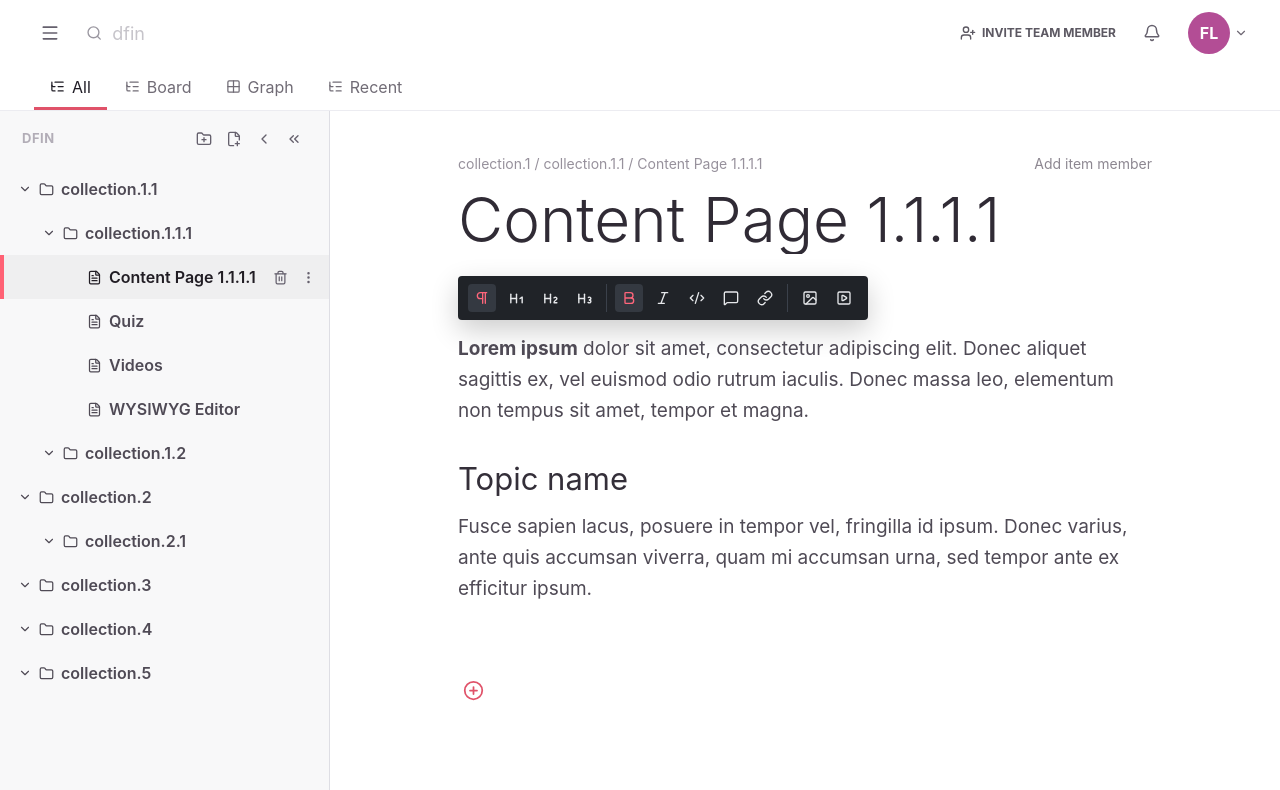
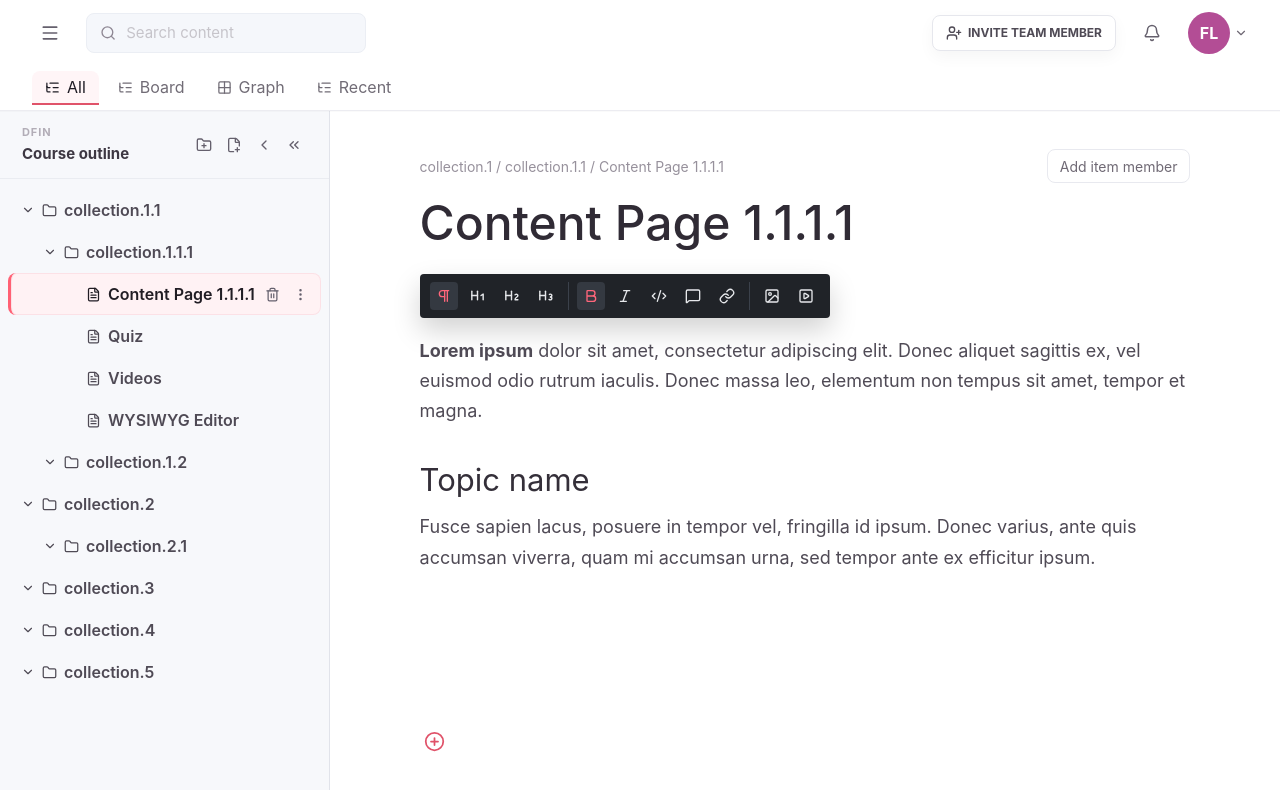
Before and after one commit to hariz-GER/LRNR-Global-Infotech-, a React (Vite) app: page / in a window 1280 px wide. Shown: the top 790 px of the page. Built offline with nearby package versions, Linux system fonts and the light colour scheme.

Commit message:
Enhance RichTextEditor with widget menu functionality and improve UI elements

```diff
--- a/src/components/Editor/RichTextEditor.tsx
+++ b/src/components/Editor/RichTextEditor.tsx
@@ -27,7 +27,9 @@ export function RichTextEditor() {
   const pendingSaveRef = useRef<number | null>(null)
   const activeNodeIdRef = useRef(activeNodeId)
   const fileInputRef = useRef<HTMLInputElement | null>(null)
+  const widgetStripRef = useRef<HTMLDivElement | null>(null)
   const mediaKindRef = useRef<MediaKind>('image')
+  const [isWidgetMenuOpen, setIsWidgetMenuOpen] = useState(false)
 
   const saveBody = useCallback(
     (nodeId: string, body: string) => {
@@ -84,6 +86,26 @@ export function RichTextEditor() {
   }, [])
 
   useEffect(() => {
+    if (!isWidgetMenuOpen) {
+      return undefined
+    }
+
+    const closeWidgetMenuOnOutsideClick = (event: PointerEvent) => {
+      const target = event.target
+
+      if (target instanceof Node && !widgetStripRef.current?.contains(target)) {
+        setIsWidgetMenuOpen(false)
+      }
+    }
+
+    document.addEventListener('pointerdown', closeWidgetMenuOnOutsideClick)
+
+    return () => {
+      document.removeEventListener('pointerdown', closeWidgetMenuOnOutsideClick)
+    }
+  }, [isWidgetMenuOpen])
+
+  useEffect(() => {
     if (!editor || !activeNode) {
       return
     }
@@ -100,6 +122,7 @@ export function RichTextEditor() {
 
   const pickMedia = (kind: MediaKind) => {
     mediaKindRef.current = kind
+    setIsWidgetMenuOpen(false)
     fileInputRef.current?.click()
   }
 
@@ -128,6 +151,7 @@ export function RichTextEditor() {
       .focus()
       .insertContent('<blockquote><p><strong>Assessment item</strong>: add prompt, options, and feedback.</p></blockquote>')
       .run()
+    setIsWidgetMenuOpen(false)
   }
 
   if (!activeNode) {
@@ -170,10 +194,16 @@ export function RichTextEditor() {
         }}
       />
 
-      <div className="widget-strip">
-        <div className="widget-add">
+      <div className={`widget-strip ${isWidgetMenuOpen ? 'open' : ''}`} ref={widgetStripRef}>
+        <button
+          className="widget-add"
+          type="button"
+          onClick={() => setIsWidgetMenuOpen((value) => !value)}
+          aria-label="Add editor content"
+          aria-expanded={isWidgetMenuOpen}
+        >
           <CirclePlus size={21} />
-        </div>
+        </button>
         <div className="widget-menu" aria-label="Add editor content">
           {MEDIA_WIDGETS.map((widget) => {
             const Icon = widget.icon
--- a/src/components/Layout/AuthoringLayout.tsx
+++ b/src/components/Layout/AuthoringLayout.tsx
@@ -16,6 +16,10 @@ export function AuthoringLayout() {
     }
 
     const closeTreePanelOnOutsideClick = (event: PointerEvent) => {
+      if (!window.matchMedia('(max-width: 900px)').matches) {
+        return
+      }
+
       const target = event.target
 
       if (target instanceof Node && !treePanelRef.current?.contains(target)) {
--- a/src/components/Navbar/TopBar.tsx
+++ b/src/components/Navbar/TopBar.tsx
@@ -28,7 +28,7 @@ export function TopBar() {
 
         <label className="search-field" aria-label="Search items">
           <Search size={18} />
-          <input placeholder="dfin" />
+          <input placeholder="Search content" />
         </label>
 
         <div className="topbar-spacer" />
--- a/src/components/Tree/TreeItem.tsx
+++ b/src/components/Tree/TreeItem.tsx
@@ -17,6 +17,14 @@ function TreeItemComponent({ node, depth }: TreeItemProps) {
   const isContainer = node.type === 'container'
   const hasChildren = Boolean(node.children?.length)
 
+  const handleLabelClick = () => {
+    setActiveNode(node.id)
+
+    if (isContainer && hasChildren) {
+      setIsOpen((value) => !value)
+    }
+  }
+
   return (
     <div className="tree-item-group">
       <div
@@ -26,18 +34,12 @@ function TreeItemComponent({ node, depth }: TreeItemProps) {
         <button
           className="tree-label"
           type="button"
-          onClick={() => setActiveNode(node.id)}
+          onClick={handleLabelClick}
           aria-current={activeNodeId === node.id ? 'page' : undefined}
+          aria-expanded={isContainer && hasChildren ? isOpen : undefined}
         >
           {isContainer ? (
-            <ChevronRight
-              className={isOpen ? 'expanded' : ''}
-              size={14}
-              onClick={(event) => {
-                event.stopPropagation()
-                setIsOpen((value) => !value)
-              }}
-            />
+            <ChevronRight className={isOpen ? 'expanded' : ''} size={14} />
           ) : (
             <span className="tree-indent" />
           )}
@@ -98,11 +100,13 @@ function TreeItemComponent({ node, depth }: TreeItemProps) {
         </div>
       </div>
 
-      {isOpen && hasChildren ? (
-        <div>
-          {node.children?.map((child) => (
-            <TreeItem key={child.id} node={child} depth={depth + 1} />
-          ))}
+      {hasChildren ? (
+        <div className={`tree-children ${isOpen ? 'open' : ''}`} aria-hidden={!isOpen}>
+          <div className="tree-children-inner">
+            {node.children?.map((child) => (
+              <TreeItem key={child.id} node={child} depth={depth + 1} />
+            ))}
+          </div>
         </div>
       ) : null}
     </div>
--- a/src/components/Tree/TreePanel.tsx
+++ b/src/components/Tree/TreePanel.tsx
@@ -18,7 +18,10 @@ export const TreePanel = forwardRef<HTMLElement, TreePanelProps>(function TreePa
   return (
     <aside className="tree-panel" ref={ref}>
       <div className="tree-heading">
-        <span>DFIN</span>
+        <div>
+          <span>DFIN</span>
+          <strong>Course outline</strong>
+        </div>
         <div className="tree-heading-actions">
           {TREE_ROOT_ACTIONS.map((action) => {
             const Icon = action.icon
--- a/src/index.css
+++ b/src/index.css
@@ -36,7 +36,7 @@ button {
 
 .app-shell {
   min-height: 100vh;
-  background: #ffffff;
+  background: #f6f7fa;
   display: grid;
   grid-template-rows: auto 1fr;
 }
@@ -62,6 +62,7 @@ button {
   z-index: 20;
   background: #ffffff;
   border-bottom: 1px solid #ececf1;
+  box-shadow: 0 1px 0 rgba(34, 31, 38, 0.02);
 }
 
 .app-shell[data-theme='dark'] .topbar {
@@ -87,12 +88,23 @@ button {
   align-items: center;
   justify-content: center;
   border-radius: 8px;
+  transition:
+    background 140ms ease,
+    color 140ms ease,
+    box-shadow 140ms ease;
 }
 
 .icon-button:hover,
 .tree-item:hover .icon-button {
   background: #f1f3f7;
   color: #2f2a34;
+}
+
+button:focus-visible,
+input:focus-visible,
+.editor-prose:focus-visible {
+  outline: 3px solid rgba(224, 82, 105, 0.28);
+  outline-offset: 2px;
 }
 
 .app-shell[data-theme='dark'] .icon-button {
@@ -114,10 +126,35 @@ button {
 .search-field {
   width: min(280px, 38vw);
   min-height: 40px;
-  color: #9b98a1;
+  color: #8f8894;
   display: flex;
   align-items: center;
   gap: 10px;
+  padding: 0 13px;
+  background: #f5f7fb;
+  border: 1px solid #ebeef4;
+  border-radius: 8px;
+  transition:
+    background 140ms ease,
+    border-color 140ms ease,
+    box-shadow 140ms ease;
+}
+
+.search-field:focus-within {
+  background: #ffffff;
+  border-color: rgba(224, 82, 105, 0.42);
+  box-shadow: 0 0 0 3px rgba(224, 82, 105, 0.12);
+}
+
+.app-shell[data-theme='dark'] .search-field {
+  background: #22252c;
+  border-color: #343842;
+  color: #b5bac5;
+}
+
+.app-shell[data-theme='dark'] .search-field:focus-within {
+  background: #1c1e24;
+  border-color: rgba(255, 102, 123, 0.5);
 }
 
 .search-field input {
@@ -126,7 +163,7 @@ button {
   outline: 0;
   color: #5d5762;
   background: transparent;
-  font-size: 18px;
+  font-size: 15px;
 }
 
 .search-field input::placeholder {
@@ -138,9 +175,11 @@ button {
 }
 
 .invite-button {
-  border: 0;
-  background: transparent;
-  color: #5c5862;
+  min-height: 36px;
+  border: 1px solid #e6e7ed;
+  border-radius: 8px;
+  background: #ffffff;
+  color: #4f4a55;
   text-transform: uppercase;
   font-size: 12px;
   font-weight: 700;
@@ -148,6 +187,25 @@ button {
   align-items: center;
   gap: 6px;
   white-space: nowrap;
+  padding: 0 13px;
+  box-shadow: 0 6px 16px rgba(31, 28, 37, 0.04);
+}
+
+.invite-button:hover {
+  background: #f8f9fc;
+  border-color: #dddfe8;
+}
+
+.app-shell[data-theme='dark'] .invite-button,
+.app-shell[data-theme='dark'] .editor-meta button {
+  background: #22252c;
+  border-color: #363a44;
+  color: #d8dbe3;
+}
+
+.app-shell[data-theme='dark'] .invite-button:hover,
+.app-shell[data-theme='dark'] .editor-meta button:hover {
+  background: #2a2d35;
 }
 
 .profile-menu {
@@ -191,6 +249,7 @@ button {
   background: #ffffff;
   border: 1px solid #eeeeee;
   box-shadow: 0 18px 48px rgba(42, 37, 47, 0.15);
+  border-radius: 8px;
 }
 
 .app-shell[data-theme='dark'] .profile-popover,
@@ -288,27 +347,38 @@ button {
 .view-tabs {
   display: flex;
   align-items: center;
-  gap: 2px;
-  padding: 0 34px;
+  gap: 6px;
+  padding: 0 32px;
   height: 44px;
   overflow-x: auto;
 }
 
 .view-tabs button {
-  height: 44px;
+  height: 34px;
   border: 0;
-  border-bottom: 3px solid transparent;
+  border-bottom: 2px solid transparent;
+  border-radius: 8px 8px 0 0;
   background: transparent;
   color: #716c76;
   display: inline-flex;
   align-items: center;
   gap: 7px;
-  padding: 0 16px;
+  padding: 0 13px;
+  transition:
+    background 140ms ease,
+    color 140ms ease,
+    border-color 140ms ease;
+}
+
+.view-tabs button:hover {
+  background: #f5f6fa;
+  color: #322d37;
 }
 
 .view-tabs button.active {
   color: #1f1c25;
   border-bottom-color: #e05269;
+  background: #fff5f7;
 }
 
 .app-shell[data-theme='dark'] .view-tabs button {
@@ -317,6 +387,7 @@ button {
 
 .app-shell[data-theme='dark'] .view-tabs button.active {
   color: #ffffff;
+  background: #2b222a;
 }
 
 .workspace {
@@ -324,6 +395,11 @@ button {
   display: grid;
   grid-template-columns: 330px minmax(0, 1fr);
   position: relative;
+  background: #f6f7fa;
+}
+
+.app-shell[data-theme='dark'] .workspace {
+  background: #15161a;
 }
 
 .workspace.tree-panel-closed {
@@ -332,8 +408,8 @@ button {
 
 .tree-panel {
   min-height: calc(100vh - 111px);
-  background: #f8f8f9;
-  border-right: 1px solid #dedee4;
+  background: #f7f8fb;
+  border-right: 1px solid #e1e3ea;
   position: relative;
 }
 
@@ -342,16 +418,43 @@ button {
   border-right-color: #30333b;
 }
 
+.app-shell[data-theme='dark'] .tree-heading {
+  border-bottom-color: #30333b;
+}
+
+.app-shell[data-theme='dark'] .tree-heading strong {
+  color: #f1f3f7;
+}
+
 .tree-heading {
-  height: 56px;
+  min-height: 68px;
   display: flex;
   align-items: center;
   justify-content: space-between;
   padding: 0 22px;
-  color: #b2adb7;
+  color: #9b95a1;
   font-size: 13px;
   font-weight: 700;
-  letter-spacing: 0.04em;
+  letter-spacing: 0;
+  border-bottom: 1px solid #eaecf1;
+}
+
+.tree-heading > div:first-child {
+  display: grid;
+  gap: 2px;
+}
+
+.tree-heading span {
+  color: #b2adb7;
+  font-size: 11px;
+  text-transform: uppercase;
+  letter-spacing: 0.08em;
+}
+
+.tree-heading strong {
+  color: #3d3742;
+  font-size: 15px;
+  font-weight: 700;
 }
 
 .tree-heading-actions {
@@ -361,35 +464,49 @@ button {
 }
 
 .tree-scroll {
-  height: calc(100vh - 167px);
+  height: calc(100vh - 179px);
   overflow-y: auto;
   overflow-x: visible;
-  padding-bottom: 24px;
+  padding: 10px 8px 24px;
 }
 
 .tree-item {
-  min-height: 44px;
+  min-height: 42px;
   display: grid;
   grid-template-columns: minmax(0, 1fr) auto;
   align-items: center;
-  padding-left: calc(14px + (var(--depth) * 24px));
+  padding-left: calc(10px + (var(--depth) * 22px));
   padding-right: 8px;
-  border-left: 4px solid transparent;
+  border-left: 3px solid transparent;
+  border-radius: 8px;
   color: #4f4a55;
+  transition:
+    background 140ms ease,
+    color 140ms ease,
+    border-color 140ms ease;
+}
+
+.tree-item:hover {
+  background: #f0f2f7;
 }
 
 .tree-item.active {
-  background: #efeff0;
+  background: #fff2f4;
   border-left-color: #ff6174;
   color: #211d24;
+  box-shadow: inset 0 0 0 1px rgba(224, 82, 105, 0.1);
 }
 
 .app-shell[data-theme='dark'] .tree-item {
   color: #c9ced8;
 }
 
+.app-shell[data-theme='dark'] .tree-item:hover {
+  background: #22252c;
+}
+
 .app-shell[data-theme='dark'] .tree-item.active {
-  background: #282b32;
+  background: #2a232b;
   color: #ffffff;
 }
 
@@ -403,6 +520,8 @@ button {
   gap: 7px;
   text-align: left;
   font-weight: 600;
+  min-height: 36px;
+  padding: 0;
 }
 
 .tree-label span:last-child {
@@ -413,6 +532,10 @@ button {
 
 .tree-label svg.expanded {
   transform: rotate(90deg);
+}
+
+.tree-label svg {
+  transition: transform 180ms ease;
 }
 
 .tree-indent {
@@ -426,11 +549,34 @@ button {
   align-items: center;
   gap: 2px;
   opacity: 0;
+  transition: opacity 140ms ease;
 }
 
 .tree-item:hover .tree-actions,
 .tree-item.active .tree-actions {
   opacity: 1;
+}
+
+.tree-children {
+  display: grid;
+  grid-template-rows: 0fr;
+  opacity: 0;
+  transform: translateY(-4px);
+  transition:
+    grid-template-rows 220ms ease,
+    opacity 180ms ease,
+    transform 220ms ease;
+}
+
+.tree-children.open {
+  grid-template-rows: 1fr;
+  opacity: 1;
+  transform: translateY(0);
+}
+
+.tree-children-inner {
+  min-height: 0;
+  overflow: hidden;
 }
 
 .has-tooltip {
@@ -501,8 +647,14 @@ button {
 .editor-shell {
   min-width: 0;
   min-height: calc(100vh - 111px);
-  padding: 42px clamp(24px, 10vw, 172px) 70px;
+  padding: 38px clamp(24px, 7vw, 96px) 70px;
   background: #ffffff;
+}
+
+.editor-shell > * {
+  width: min(100%, 780px);
+  margin-left: auto;
+  margin-right: auto;
 }
 
 .app-shell[data-theme='dark'] .editor-shell {
@@ -515,13 +667,20 @@ button {
   justify-content: space-between;
   color: #97919c;
   font-size: 14px;
-  margin-bottom: 12px;
+  margin-bottom: 14px;
 }
 
 .editor-meta button {
-  border: 0;
-  background: transparent;
-  color: #8d8791;
+  min-height: 34px;
+  border: 1px solid #e8e9ef;
+  border-radius: 8px;
+  background: #ffffff;
+  color: #706a75;
+  padding: 0 12px;
+}
+
+.editor-meta button:hover {
+  background: #f8f9fc;
 }
 
 .title-input {
@@ -529,11 +688,11 @@ button {
   border: 0;
   outline: 0;
   color: #302b35;
-  font-size: clamp(40px, 6vw, 62px);
+  font-size: clamp(34px, 5vw, 48px);
   line-height: 1.1;
-  font-weight: 300;
+  font-weight: 450;
   letter-spacing: 0;
-  margin-bottom: 22px;
+  margin-bottom: 24px;
   background: transparent;
 }
 
@@ -555,7 +714,7 @@ button {
   background: #202328;
   color: #ffffff;
   border-radius: 4px;
-  box-shadow: 0 10px 28px rgba(0, 0, 0, 0.2);
+  box-shadow: 0 12px 28px rgba(0, 0, 0, 0.18);
   padding: 8px 10px;
 }
 
@@ -566,7 +725,7 @@ button {
 }
 
 .editor-toolbar {
-  margin-bottom: 14px;
+  margin-bottom: 18px;
   flex-wrap: wrap;
 }
 
@@ -606,10 +765,10 @@ button {
 
 .editor-prose {
   outline: 0;
-  min-height: 310px;
+  min-height: 360px;
   color: #4f4a55;
-  font-size: 19px;
-  line-height: 1.62;
+  font-size: 18px;
+  line-height: 1.68;
 }
 
 .app-shell[data-theme='dark'] .editor-prose {
@@ -737,14 +896,30 @@ button {
   gap: 16px;
   margin-top: 28px;
   color: #e05269;
+  position: relative;
 }
 
 .widget-add {
   width: 30px;
   height: 30px;
+  border: 0;
+  border-radius: 8px;
+  background: transparent;
+  color: #e05269;
   display: inline-flex;
   align-items: center;
   justify-content: center;
+  flex: 0 0 auto;
+}
+
+.widget-add:hover,
+.widget-strip.open .widget-add {
+  background: #fff0f3;
+}
+
+.app-shell[data-theme='dark'] .widget-add:hover,
+.app-shell[data-theme='dark'] .widget-strip.open .widget-add {
+  background: #30232a;
 }
 
 .widget-menu {
@@ -753,14 +928,16 @@ button {
   gap: 10px;
   opacity: 0;
   transform: translateX(-6px);
+  pointer-events: none;
   transition:
     opacity 140ms ease,
     transform 140ms ease;
 }
 
-.widget-strip:hover .widget-menu {
+.widget-strip.open .widget-menu {
   opacity: 1;
   transform: translateX(0);
+  pointer-events: auto;
 }
 
 .widget-menu button {
@@ -836,14 +1013,19 @@ button {
   }
 
   .tree-panel {
+    position: fixed;
+    inset: 102px auto 0 0;
+    z-index: 30;
+    width: min(330px, calc(100vw - 48px));
     min-height: auto;
-    border-right: 0;
-    border-bottom: 1px solid #e6e6eb;
+    border-right: 1px solid #e1e3ea;
+    border-bottom: 0;
+    box-shadow: 18px 0 42px rgba(31, 28, 37, 0.16);
   }
 
   .tree-scroll {
-    max-height: 36vh;
-    height: auto;
+    height: calc(100vh - 170px);
+    max-height: none;
   }
 
   .editor-shell {
@@ -858,7 +1040,7 @@ button {
   }
 
   .title-input {
-    font-size: 38px;
+    font-size: 36px;
   }
 
   .editor-meta {
@@ -888,6 +1070,10 @@ button {
     width: min(255px, calc(100vw - 24px));
   }
 
+  .tree-panel {
+    top: 150px;
+  }
+
   .view-tabs button {
     padding: 0 12px;
   }
@@ -907,6 +1093,7 @@ button {
   .widget-menu {
     opacity: 1;
     transform: none;
+    pointer-events: auto;
     flex-wrap: wrap;
   }
 }
```
